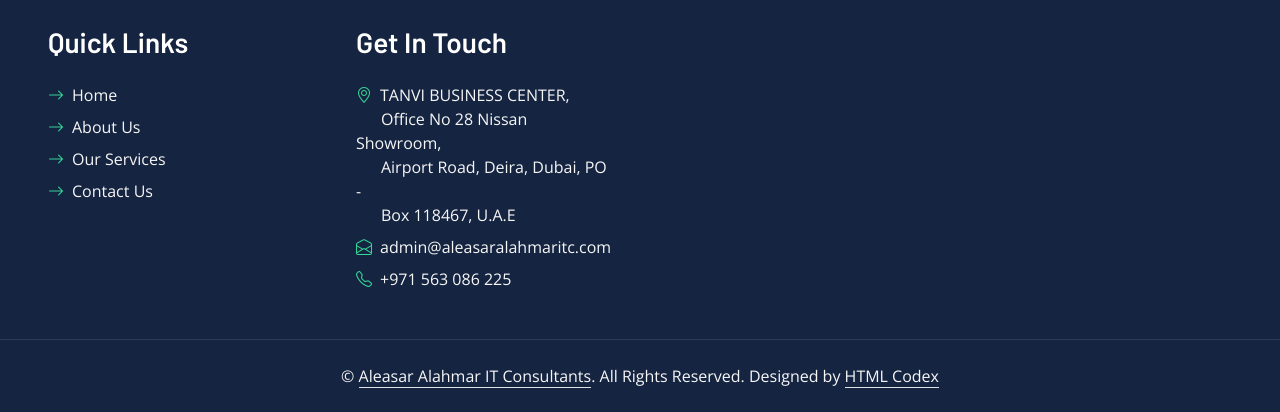
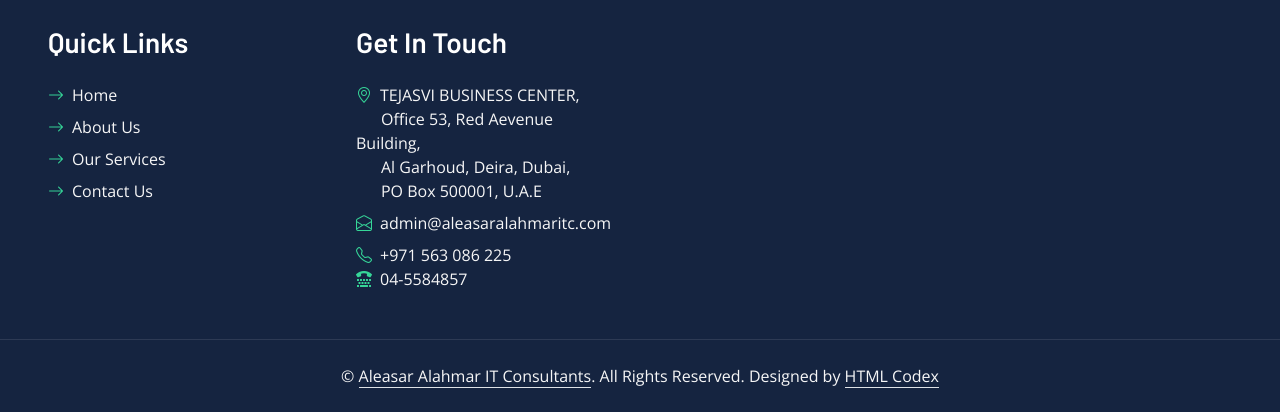
Before and after one commit to iswapanghosh7/iswapanghosh7-aleasaralahmaritc-website, a plain HTML site: page contact.html in a window 1280 px wide. Shown: the part 988-1400 px from the top of the page. Drawn offline with nearby package versions, Linux system fonts and the light colour scheme.

Commit message:
Update contact.html

```diff
--- a/contact.html
+++ b/contact.html
@@ -177,9 +177,11 @@
 
             <div class="col-lg-3 col-md-6">
                 <h3 class="text-white mb-4">Get In Touch</h3>
-                <p class="mb-2"><i class="bi bi-geo-alt text-primary me-2"></i>TANVI BUSINESS CENTER,<br>&nbsp &nbsp &nbsp Office No 28 Nissan Showroom,<br>&nbsp &nbsp &nbsp Airport Road, Deira, Dubai, PO -<br>&nbsp &nbsp &nbsp  Box 118467, U.A.E</p>
+                <p class="mb-2"><i class="bi bi-geo-alt text-primary me-2"></i>TEJASVI BUSINESS CENTER,<br>&nbsp &nbsp &nbsp Office 53, Red Aevenue Building,<br>&nbsp &nbsp &nbsp Al Garhoud, Deira, Dubai,<br>&nbsp &nbsp &nbsp  PO Box 500001, U.A.E</p>
                 <p class="mb-2"><i class="bi bi-envelope-open text-primary me-2"></i>admin@aleasaralahmaritc.com</p>
+
                 <p class="mb-0"><i class="bi bi-telephone text-primary me-2"></i>+971 563 086 225</p>
+                <p class="mb-0"><i class="fas fa-tty text-primary me-2"></i>04-5584857</p>
             </div>
 
 
```
